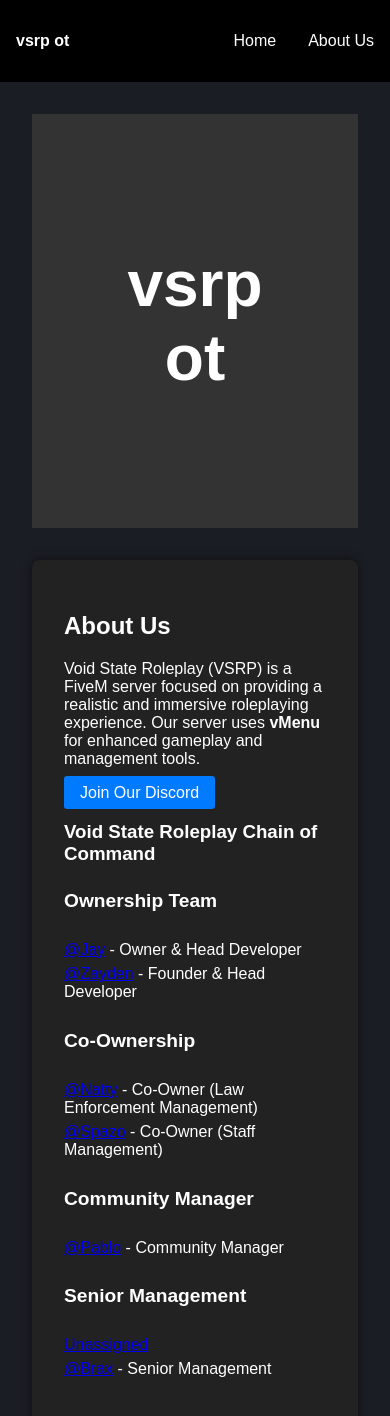
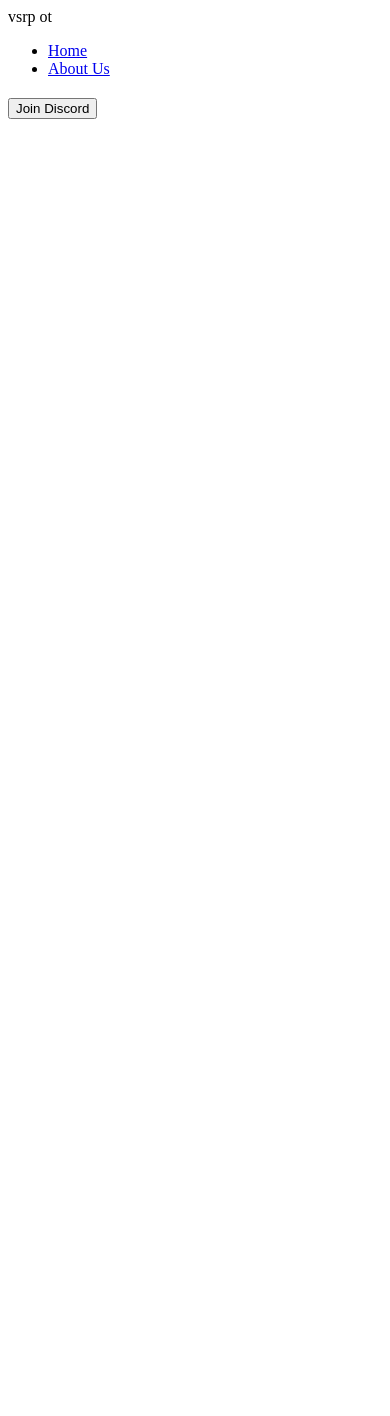
Before and after one commit to Matt198755/ergfdg, a plain HTML site: page index.html in a window 390 px wide. After the commit the page ends 844 px from the top, so only its background shows below. Drawn offline with Linux system fonts and the light colour scheme.

Commit message:
Add files via upload

```diff
--- a/index.html
+++ b/index.html
@@ -9,56 +9,19 @@
 <body>
     <nav>
         <div class="logo">vsrp ot</div>
-        <ul>
-            <li><a href="#">Home</a></li>
-            <li><a href="#about">About Us</a></li>
+        <ul class="nav-links">
+            <li><a href="index.html">Home</a></li>
+            <li><a href="about.html">About Us</a></li>
         </ul>
     </nav>
 
     <main>
-        <section id="hero">
-            <h1>vsrp ot</h1>
-        </section>
-
-        <section id="about">
-            <h2>About Us</h2>
-            <p>Void State Roleplay (VSRP) is a FiveM server focused on providing a realistic and immersive roleplaying experience. Our server uses <strong>vMenu</strong> for enhanced gameplay and management tools.</p>
-
-            <a href="https://discord.gg/voidstateroleplay" target="_blank" class="join-btn">Join Our Discord</a>
-
-            <div class="chain-of-command">
-                <h3>Void State Roleplay Chain of Command</h3>
-                <div class="roles">
-                    <div class="role">
-                        <h4>Ownership Team</h4>
-                        <ul>
-                            <li><a href="https://discord.com/users/1223685023031361548">@Jay</a> - Owner & Head Developer</li>
-                            <li><a href="https://discord.com/users/1070133875919028384">@Zayden</a> - Founder & Head Developer</li>
-                        </ul>
-                    </div>
-                    <div class="role">
-                        <h4>Co-Ownership</h4>
-                        <ul>
-                            <li><a href="https://discord.com/users/1067901963548753921">@Natty</a> - Co-Owner (Law Enforcement Management)</li>
-                            <li><a href="https://discord.com/users/1104060788936814644">@Spazo</a> - Co-Owner (Staff Management)</li>
-                        </ul>
-                    </div>
-                    <div class="role">
-                        <h4>Community Manager</h4>
-                        <ul>
-                            <li><a href="https://discord.com/users/1387355348180013086">@Pablo</a> - Community Manager</li>
-                        </ul>
-                    </div>
-                    <div class="role">
-                        <h4>Senior Management</h4>
-                        <ul>
-                            <li><a href="https://discord.com/users/1459190268040319238">Unassigned</a></li>
-                            <li><a href="https://discord.com/users/1178284068262117505">@Brax</a> - Senior Management</li>
-                        </ul>
-                    </div>
-                </div>
-            </div>
+        <section class="hero">
+            <h1 id="typewriter"></h1>
+            <button onclick="location.href='https://discord.gg/voidstateroleplay'">Join Discord</button>
         </section>
     </main>
+
+    <script src="script.js"></script>
 </body>
 </html>
--- a/script.js
+++ b/script.js
@@ -1,83 +1 @@
-/* --------------------------------------------------------------
-   1️⃣ Type‑writer effect for the hero heading
-   -------------------------------------------------------------- */
-const typeWriterText = "vsrp ot";
-const typeSpeed = 120;               // ms per character
-let i = 0;
-
-function typeWriter() {
-    if (i < typeWriterText.length) {
-        document.getElementById("typewriter").textContent += typeWriterText.charAt(i);
-        i++;
-        setTimeout(typeWriter, typeSpeed);
-    } else {
-        // Remove the cursor after finishing
-        document.getElementById("typewriter").style.borderRight = "none";
-    }
-}
-typeWriter();
-
-/* --------------------------------------------------------------
-   2️⃣ Particle background (very lightweight)
-   -------------------------------------------------------------- */
-const canvas = document.getElementById("particle-canvas");
-const ctx = canvas.getContext("2d");
-let particles = [];
-
-// Resize canvas to match the window
-function resizeCanvas() {
-    canvas.width = window.innerWidth;
-    canvas.height = window.innerHeight;
-}
-resizeCanvas();
-window.addEventListener("resize", resizeCanvas);
-
-// Particle class
-class Particle {
-    constructor() {
-        this.reset();
-    }
-    reset() {
-        this.x = Math.random() * canvas.width;
-        this.y = Math.random() * canvas.height;
-        this.vx = (Math.random() - 0.5) * 0.6;
-        this.vy = (Math.random() - 0.5) * 0.6;
-        this.size = Math.random() * 2 + 0.5;
-        this.alpha = Math.random() * 0.5 + 0.2;
-    }
-    update() {
-        this.x += this.vx;
-        this.y += this.vy;
-        // Wrap around edges
-        if (this.x > canvas.width) this.x = 0;
-        if (this.x < 0) this.x = canvas.width;
-        if (this.y > canvas.height) this.y = 0;
-        if (this.y < 0) this.y = canvas.height;
-    }
-    draw() {
-        ctx.fillStyle = `rgba(255,255,255,${this.alpha})`;
-        ctx.beginPath();
-        ctx.arc(this.x, this.y, this.size, 0, Math.PI * 2);
-        ctx.fill();
-    }
-}
-
-// Initialise particles
-function initParticles(count = 120) {
-    particles = [];
-    for (let i = 0; i < count; i++) {
-        particles.push(new Particle());
-    }
-}
-initParticles();
-
-// Animation loop
-function animate() {
-    ctx.clearRect(0, 0, canvas.width, canvas.height);
-    particles.forEach(p => {
-        p.update();
-        p.draw();
-    });
-    requestAnimationFrame(animate);
-}
-animate();
+/* Keep the typewriter script from before */
--- a/style.css
+++ b/style.css
@@ -1,90 +1 @@
-body {
-    font-family: Arial, sans-serif;
-    margin: 0;
-    background: #1a1d23;
-    color: #fff;
-}
-
-nav {
-    display: flex;
-    justify-content: space-between;
-    align-items: center;
-    padding: 1rem;
-    background: #000;
-}
-
-nav .logo {
-    font-weight: bold;
-    color: #fff;
-}
-
-nav ul {
-    list-style: none;
-    display: flex;
-    gap: 2rem;
-}
-
-nav a {
-    color: #fff;
-    text-decoration: none;
-}
-
-main {
-    display: flex;
-    flex-direction: column;
-    align-items: center;
-    padding: 2rem;
-}
-
-#hero {
-    background: #333;
-    padding: 5rem;
-    text-align: center;
-}
-
-#hero h1 {
-    font-size: 4rem;
-}
-
-#about {
-    background: #222;
-    padding: 2rem;
-    margin-top: 2rem;
-    border-radius: 0.5rem;
-    box-shadow: 0 0 10px rgba(0, 0, 0, 0.5);
-}
-
-.chain-of-command {
-    margin-top: 1rem;
-}
-
-.role {
-    margin-bottom: 1rem;
-}
-
-.role h4 {
-    font-size: 1.2rem;
-}
-
-.role ul {
-    list-style: none;
-    padding: 0;
-}
-
-.role li {
-    padding: 0.2rem 0;
-}
-
-a.join-btn {
-    background: #007bff;
-    color: #fff;
-    padding: 0.5rem 1rem;
-    border: none;
-    border-radius: 0.2rem;
-    cursor: pointer;
-    text-decoration: none;
-}
-
-a.join-btn:hover {
-    background: #0056b3;
-}
+/* Keep the existing styles from before */
```
Also changed, not shown: index_2.html (added, +44 -0 lines).
